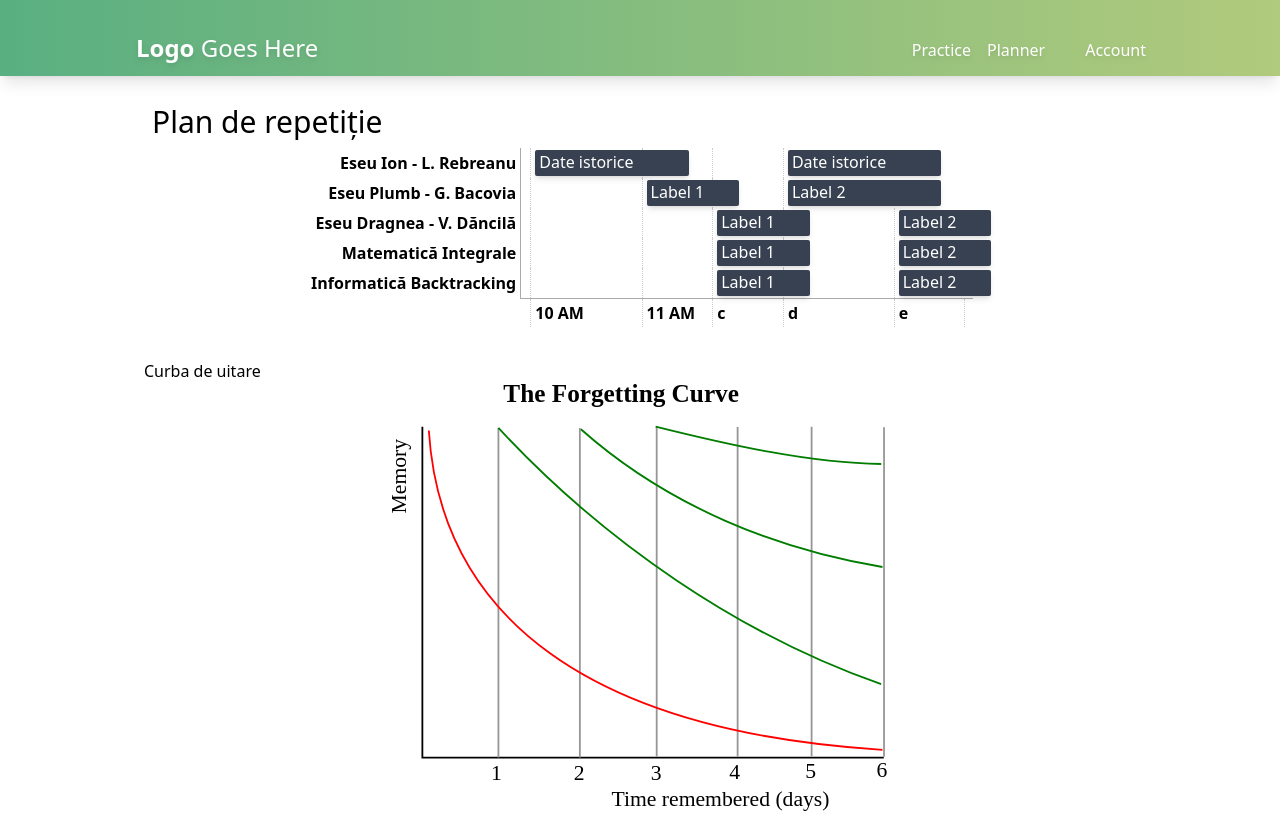
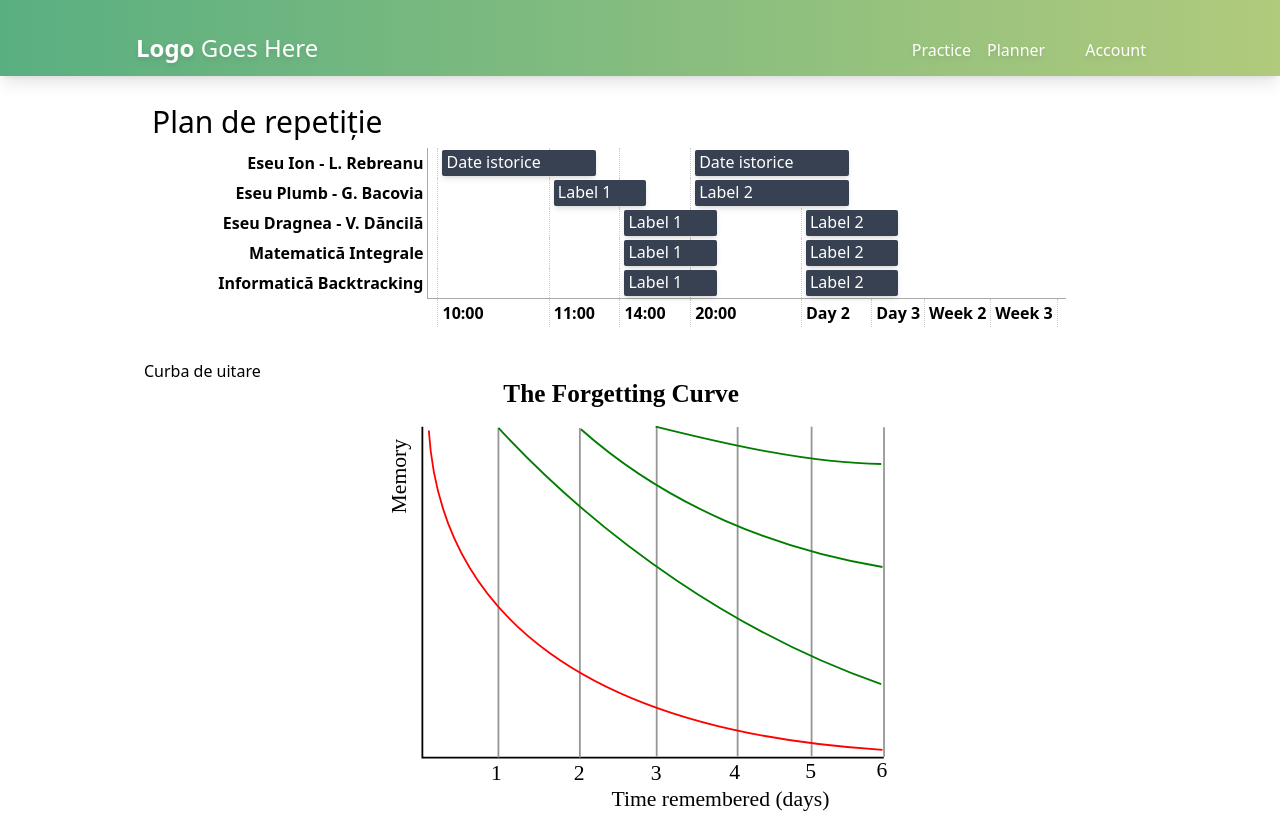
Before and after one commit to ratasorin/unihack, a React (Vite) app in the folder client/: page /planner in a window 1280 px wide. Built offline with nearby package versions, Linux system fonts and the light colour scheme; some icons are missing.

Commit message:
Maybe updated IDK

```diff
--- a/client/src/pages/PlannerPage.jsx
+++ b/client/src/pages/PlannerPage.jsx
@@ -11,7 +11,7 @@ import Sub from '../components/sub';
 
 const timeTableData = {
   dates: [
-    '10 AM', '11 AM', 'c', 'd', 'e'
+    '10:00', '11:00', '14:00', '20:00', 'Day 2', 'Day 3', 'Week 2', 'Week 3'
   ],
   tasks: [
     ['Eseu Ion - L. Rebreanu', [[1, 'Date istorice', 'Date istorice despre operă'], [4, 'Date istorice']]],
```
